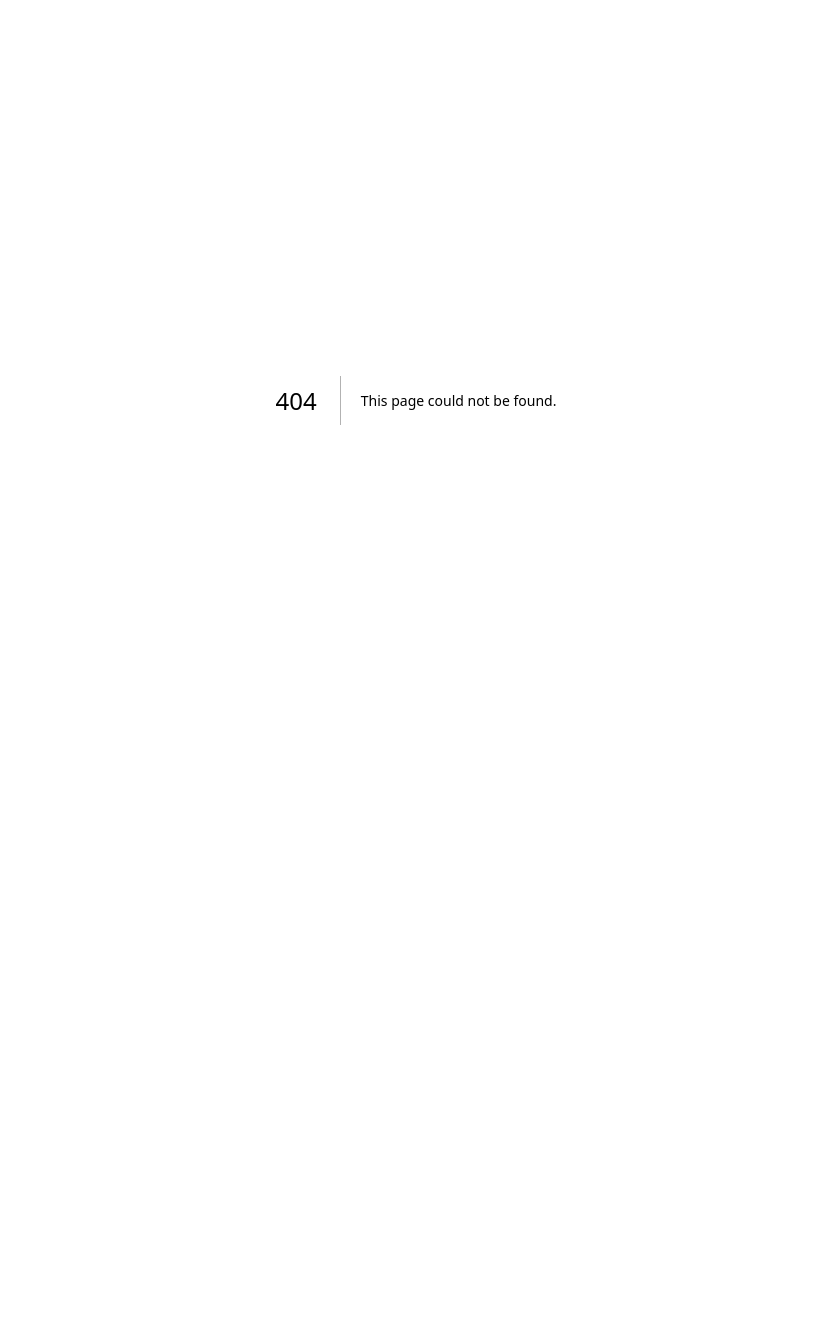
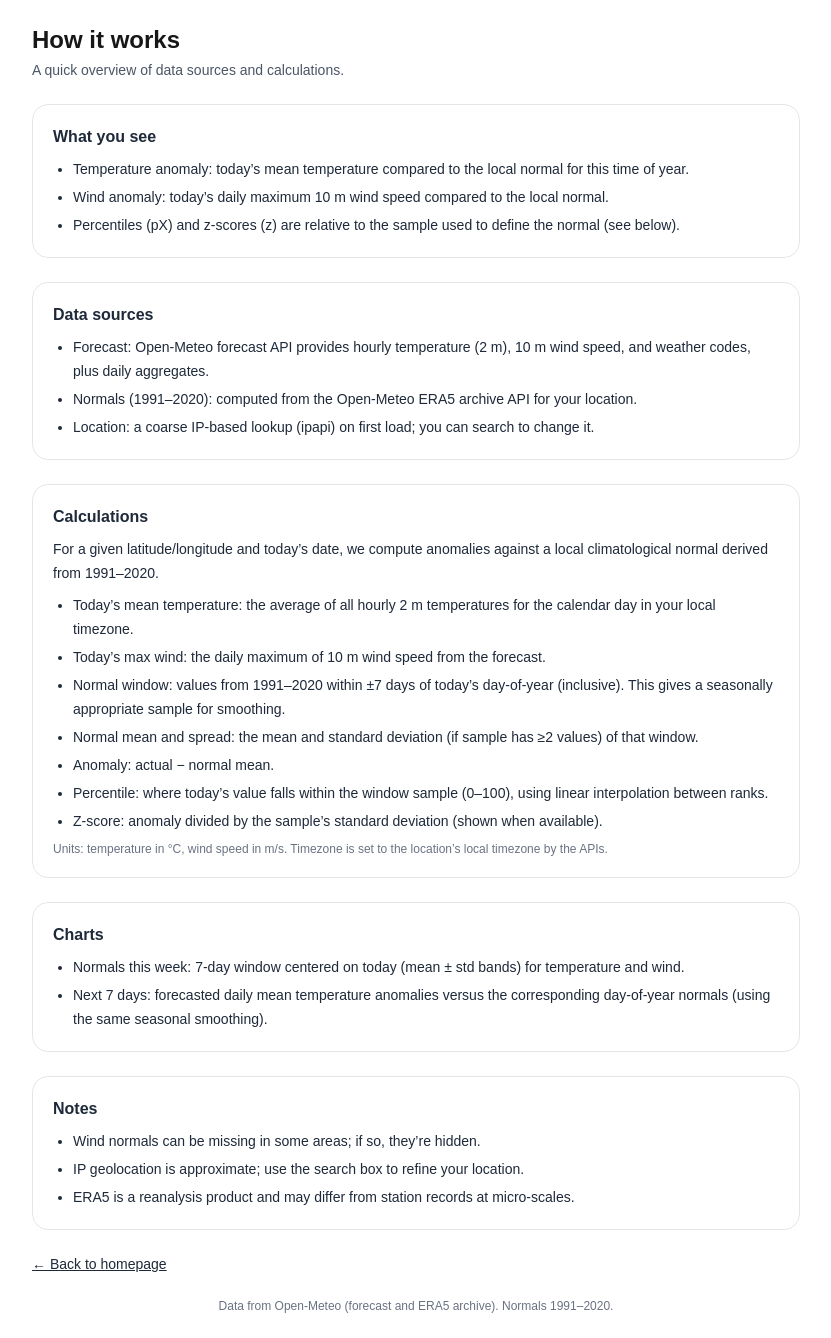
Before and after one commit to lolwierd/wastodaywierd, a Next.js app: page /how-it-works in a window 1280 px wide. Before the commit this address had no page. Shown: the whole page, without its empty margins (224-1055 px from the left). Before the commit the page ends 800 px from the top, so only its background shows below. Built offline with nearby package versions, Linux system fonts and the light colour scheme.

Commit message:
IP tings

```diff
--- /dev/null
+++ b/src/app/api/geo/route.ts
@@ -0,0 +1,114 @@
+import { NextRequest } from "next/server";
+
+export const runtime = "edge";
+export const dynamic = "force-dynamic";
+
+type GeoResponse = {
+  lat: number;
+  lon: number;
+  city?: string;
+  region?: string;
+  country?: string;
+  source: string;
+};
+
+function pickClientIP(req: NextRequest): string | null {
+  const h = req.headers;
+  // Prefer X-Forwarded-For (first IP)
+  const xff = h.get("x-forwarded-for");
+  if (xff) {
+    const first = xff.split(",")[0]?.trim();
+    if (first) return first;
+  }
+  // Cloudflare specific
+  const cfc = h.get("cf-connecting-ip");
+  if (cfc) return cfc;
+  // Generic fallbacks
+  const realIp = h.get("x-real-ip");
+  if (realIp) return realIp;
+  return null;
+}
+
+export async function GET(req: NextRequest) {
+  // Basic per-IP token bucket rate limit (soft, per edge isolate)
+  const ip = pickClientIP(req) || "unknown";
+  const { ok, retryAfter, remaining, limit } = rateLimit(ip, 20, 60_000);
+  const commonHeaders: HeadersInit = {
+    "Cache-Control": "no-store",
+    "X-RateLimit-Limit": String(limit),
+    "X-RateLimit-Remaining": String(Math.max(0, remaining)),
+  };
+
+  if (!ok) {
+    return new Response(JSON.stringify({ error: "rate_limited" }), {
+      status: 429,
+      headers: { ...commonHeaders, "Retry-After": String(retryAfter) },
+    });
+  }
+
+  try {
+    const base = "https://ipapi.co";
+    const url = ip ? `${base}/${encodeURIComponent(ip)}/json/` : `${base}/json/`;
+
+    const res = await fetch(url, {
+      headers: { Accept: "application/json" },
+      // Avoid cache for user-specific IP lookups
+      next: { revalidate: 0 },
+    });
+
+    if (!res.ok) {
+      return new Response(JSON.stringify({ error: `ipapi error ${res.status}` }), {
+        status: 502,
+        headers: commonHeaders,
+      });
+    }
+
+    const data = await res.json();
+    const lat = Number(data.latitude);
+    const lon = Number(data.longitude);
+    if (!Number.isFinite(lat) || !Number.isFinite(lon)) {
+      return new Response(JSON.stringify({ error: "geo unavailable" }), {
+        status: 500,
+        headers: commonHeaders,
+      });
+    }
+
+    const body: GeoResponse = {
+      lat,
+      lon,
+      city: data.city || undefined,
+      region: data.region || undefined,
+      country: data.country_name || undefined,
+      source: "ipapi+headers",
+    };
+    return new Response(JSON.stringify(body), { status: 200, headers: commonHeaders });
+  } catch {
+    return new Response(JSON.stringify({ error: "geo failed" }), {
+      status: 500,
+      headers: commonHeaders,
+    });
+  }
+}
+
+// In-memory token bucket (per edge isolate). Good as a soft limit; pair with
+// Cloudflare rate limiting rules for stronger guarantees across POPs.
+type Bucket = { tokens: number; updatedAt: number };
+const buckets: Map<string, Bucket> = new Map();
+
+function rateLimit(key: string, limit: number, windowMs: number) {
+  const now = Date.now();
+  const refillRate = limit / windowMs; // tokens per ms
+  const b = buckets.get(key) || { tokens: limit, updatedAt: now };
+  const elapsed = Math.max(0, now - b.updatedAt);
+  b.tokens = Math.min(limit, b.tokens + elapsed * refillRate);
+  b.updatedAt = now;
+  let ok = false;
+  if (b.tokens >= 1) {
+    b.tokens -= 1;
+    ok = true;
+  }
+  buckets.set(key, b);
+  const remaining = Math.floor(b.tokens);
+  const retryAfter = ok ? 0 : Math.ceil((1 - b.tokens) / refillRate / 1000);
+  return { ok, remaining, limit, retryAfter };
+}
--- a/src/app/client-page.tsx
+++ b/src/app/client-page.tsx
@@ -16,6 +16,7 @@ import {
 import { getWeatherCodeInfo } from "@/lib/weathercodes";
 import { useEffect, useState, Suspense } from "react";
 import { useSearchParams } from "next/navigation";
+import Link from "next/link";
 
 function MainContent() {
   const searchParams = useSearchParams();
@@ -294,6 +295,10 @@ function MainContent() {
           />
         </ChartCard>
       )}
+      <p className="text-sm text-gray-600 dark:text-gray-400 max-w-3xl w-full">
+        This site shows how today’s temperature and wind differ from your
+        local 1991–2020 normals. <Link href="/how-it-works" className="underline hover:no-underline">How it works</Link>.
+      </p>
       <footer className="text-xs text-gray-500">
         Data from Open‑Meteo. Normals 1991 to 2020.
       </footer>
--- /dev/null
+++ b/src/app/how-it-works/page.tsx
@@ -0,0 +1,141 @@
+export const metadata = {
+  title: "How it works – Was today weird?",
+  description:
+    "Methodology for temperature and wind anomalies vs 1991–2020 normals using Open‑Meteo and ERA5.",
+};
+
+import Link from "next/link";
+
+export default function HowItWorksPage() {
+  return (
+    <div className="min-h-screen p-6 flex flex-col items-center gap-6">
+      <header className="w-full max-w-3xl">
+        <h1 className="text-2xl font-semibold">How it works</h1>
+        <p className="text-sm text-gray-600 dark:text-gray-400 mt-1">
+          A quick overview of data sources and calculations.
+        </p>
+      </header>
+
+      <main className="w-full max-w-3xl flex flex-col gap-6 text-sm leading-6 text-gray-800 dark:text-gray-200">
+        <section className="rounded-2xl border border-black/10 dark:border-white/10 p-5">
+          <h2 className="text-base font-semibold mb-2">What you see</h2>
+          <ul className="list-disc pl-5 space-y-1">
+            <li>
+              <span className="font-medium">Temperature anomaly:</span> today’s mean
+              temperature compared to the local normal for this time of year.
+            </li>
+            <li>
+              <span className="font-medium">Wind anomaly:</span> today’s daily maximum
+              10 m wind speed compared to the local normal.
+            </li>
+            <li>
+              Percentiles (pX) and z-scores (z) are relative to the
+              sample used to define the normal (see below).
+            </li>
+          </ul>
+        </section>
+
+        <section className="rounded-2xl border border-black/10 dark:border-white/10 p-5">
+          <h2 className="text-base font-semibold mb-2">Data sources</h2>
+          <ul className="list-disc pl-5 space-y-1">
+            <li>
+              <span className="font-medium">Forecast:</span> Open‑Meteo forecast API
+              provides hourly temperature (2 m), 10 m wind speed, and weather
+              codes, plus daily aggregates.
+            </li>
+            <li>
+              <span className="font-medium">Normals (1991–2020):</span> computed from the
+              Open‑Meteo ERA5 archive API for your location.
+            </li>
+            <li>
+              <span className="font-medium">Location:</span> a coarse IP-based lookup (ipapi)
+              on first load; you can search to change it.
+            </li>
+          </ul>
+        </section>
+
+        <section className="rounded-2xl border border-black/10 dark:border-white/10 p-5 space-y-2">
+          <h2 className="text-base font-semibold">Calculations</h2>
+          <p>
+            For a given latitude/longitude and today’s date, we compute anomalies
+            against a local climatological normal derived from 1991–2020.
+          </p>
+          <ul className="list-disc pl-5 space-y-1">
+            <li>
+              <span className="font-medium">Today’s mean temperature:</span> the average of
+              all hourly 2 m temperatures for the calendar day in your local
+              timezone.
+            </li>
+            <li>
+              <span className="font-medium">Today’s max wind:</span> the daily maximum of 10 m
+              wind speed from the forecast.
+            </li>
+            <li>
+              <span className="font-medium">Normal window:</span> values from 1991–2020 within
+              ±7 days of today’s day‑of‑year (inclusive). This gives a
+              seasonally appropriate sample for smoothing.
+            </li>
+            <li>
+              <span className="font-medium">Normal mean and spread:</span> the mean and
+              standard deviation (if sample has ≥2 values) of that window.
+            </li>
+            <li>
+              <span className="font-medium">Anomaly:</span> actual − normal mean.
+            </li>
+            <li>
+              <span className="font-medium">Percentile:</span> where today’s value falls within
+              the window sample (0–100), using linear interpolation between
+              ranks.
+            </li>
+            <li>
+              <span className="font-medium">Z‑score:</span> anomaly divided by the sample’s
+              standard deviation (shown when available).
+            </li>
+          </ul>
+          <p className="text-xs text-gray-500 mt-2">
+            Units: temperature in °C, wind speed in m/s. Timezone is set to the
+            location’s local timezone by the APIs.
+          </p>
+        </section>
+
+        <section className="rounded-2xl border border-black/10 dark:border-white/10 p-5 space-y-2">
+          <h2 className="text-base font-semibold">Charts</h2>
+          <ul className="list-disc pl-5 space-y-1">
+            <li>
+              <span className="font-medium">Normals this week:</span> 7‑day window centered on
+              today (mean ± std bands) for temperature and wind.
+            </li>
+            <li>
+              <span className="font-medium">Next 7 days:</span> forecasted daily mean
+              temperature anomalies versus the corresponding day‑of‑year normals
+              (using the same seasonal smoothing).
+            </li>
+          </ul>
+        </section>
+
+        <section className="rounded-2xl border border-black/10 dark:border-white/10 p-5">
+          <h2 className="text-base font-semibold mb-2">Notes</h2>
+          <ul className="list-disc pl-5 space-y-1">
+            <li>Wind normals can be missing in some areas; if so, they’re hidden.</li>
+            <li>
+              IP geolocation is approximate; use the search box to refine your
+              location.
+            </li>
+            <li>
+              ERA5 is a reanalysis product and may differ from station records
+              at micro‑scales.
+            </li>
+          </ul>
+        </section>
+
+        <div className="text-sm">
+          <Link href="/" className="underline hover:no-underline">← Back to homepage</Link>
+        </div>
+      </main>
+
+      <footer className="text-xs text-gray-500">
+        Data from Open‑Meteo (forecast and ERA5 archive). Normals 1991–2020.
+      </footer>
+    </div>
+  );
+}
--- a/src/lib/api/geo.ts
+++ b/src/lib/api/geo.ts
@@ -12,37 +12,28 @@ export type GeoError = {
 };
 
 export async function getCurrentLocation(): Promise<GeoResult> {
-  // Get location from IP using a CORS-friendly service
-  try {
-    // Using ipapi.co which supports CORS
-    const res = await fetch("https://ipapi.co/json/", {
-      headers: {
-        Accept: "application/json",
-      },
+  // Resolve via our server-side endpoint so proxies (e.g., Cloudflare)
+  // can provide the correct client IP via headers.
+  const res = await fetch("/api/geo", {
+    headers: { Accept: "application/json" },
   });
-
-    if (res.ok) {
+  if (!res.ok) {
+    throw new Error("geo unavailable");
+  }
   const data = await res.json();
-      const lat = Number(data.latitude);
-      const lon = Number(data.longitude);
-
-      if (Number.isFinite(lat) && Number.isFinite(lon)) {
+  const lat = Number(data.lat);
+  const lon = Number(data.lon);
+  if (!Number.isFinite(lat) || !Number.isFinite(lon)) {
+    throw new Error("geo unavailable");
+  }
   return {
     lat,
     lon,
     city: data.city || undefined,
     region: data.region || undefined,
-          country: data.country_name || undefined,
-          source: "ipapi",
+    country: data.country || undefined,
+    source: data.source || "api/geo",
   };
-      }
-    }
-  } catch (ipError) {
-    console.warn("IP geolocation failed:", ipError);
-  }
-
-  // If all methods fail, throw an error
-  throw new Error("geo unavailable");
 }
 
 // Get location via browser geolocation (user-initiated only)
```
Lines whose indentation alone changed are shown as unchanged.
